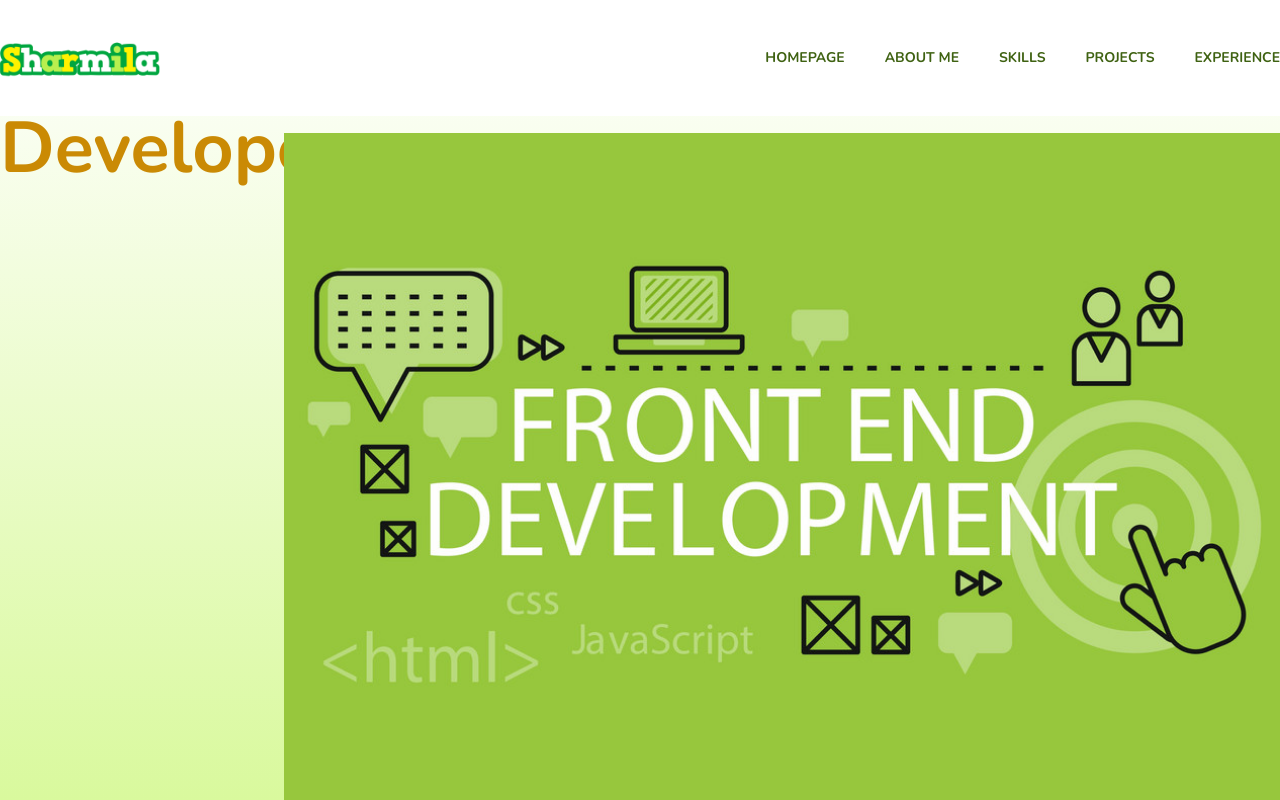
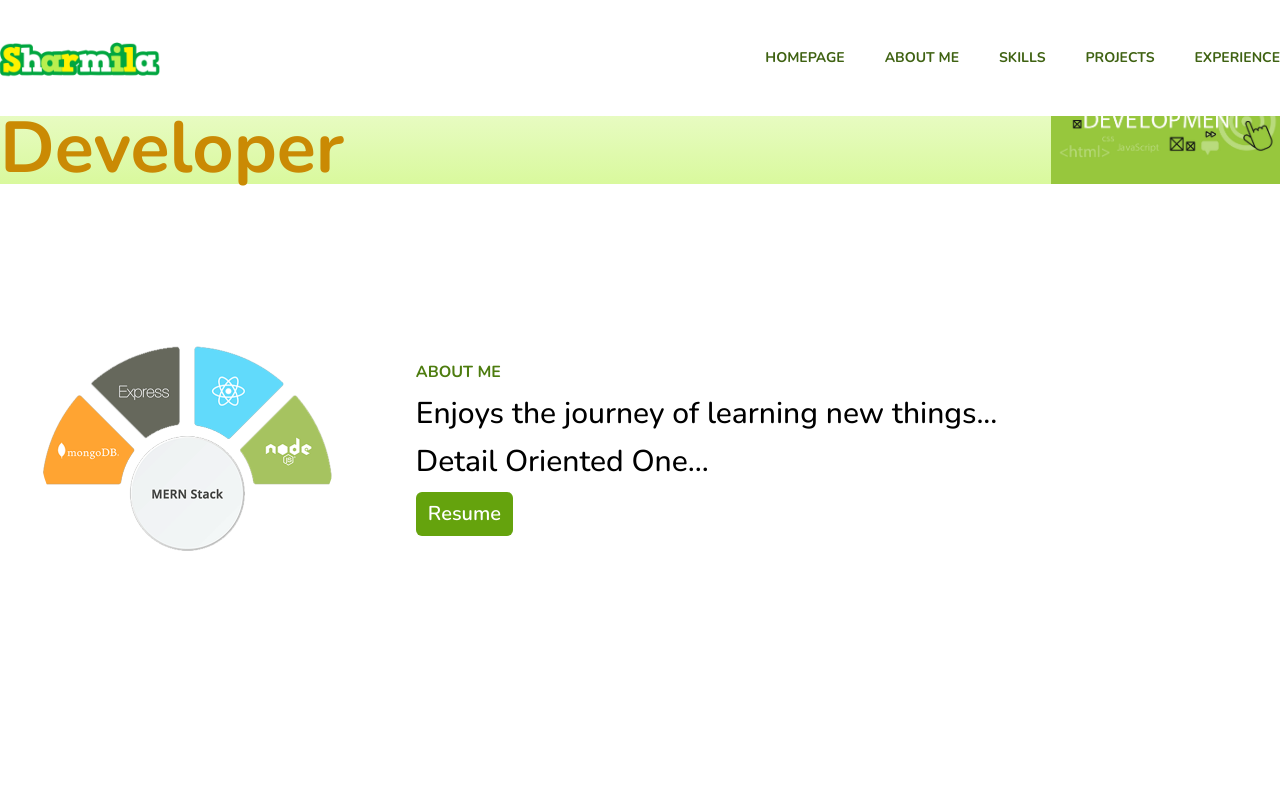
Before and after one commit to SharmilaSanthanam/TailwindPortfolio, a website: page index.html in a window 1280 px wide. Shown: the top 800 px of the page. Drawn offline with nearby package versions, Linux system fonts and the light colour scheme.

Commit message:
Update index.html

```diff
--- a/index.html
+++ b/index.html
@@ -14,7 +14,7 @@
 
 <body class="font-nunito">
   <!-- sections -->
-  <div class="h-1/2 lg:h-screen bg-gradient-to-t from-lime-200 dark:from-slate-800 dark:to-slate-900 relative ">
+  <div class="h-1/2 h-screen bg-gradient-to-t from-lime-200 dark:from-slate-800 dark:to-slate-900 relative ">
 
     <!-- navbar -->
     <nav class="w-full fixed top-0 bg-white z-10 dark:bg-slate-900">
```
